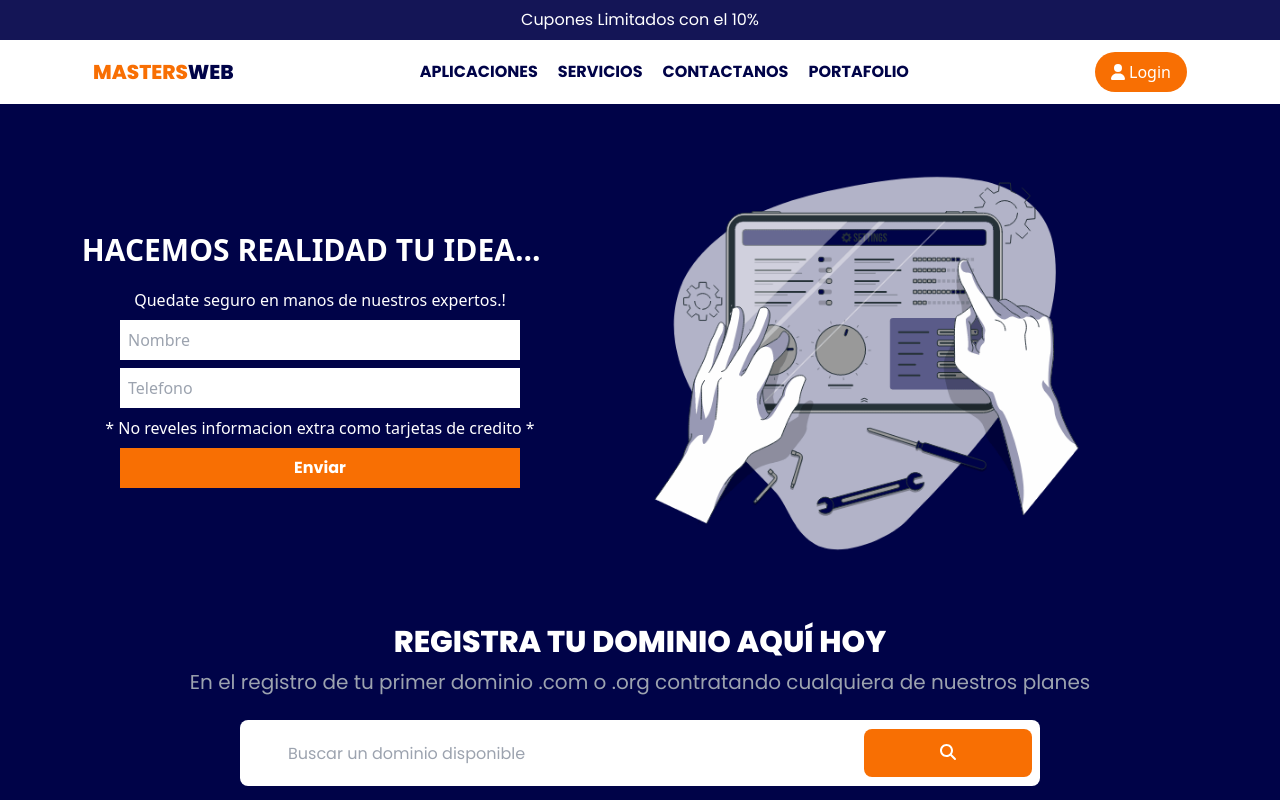
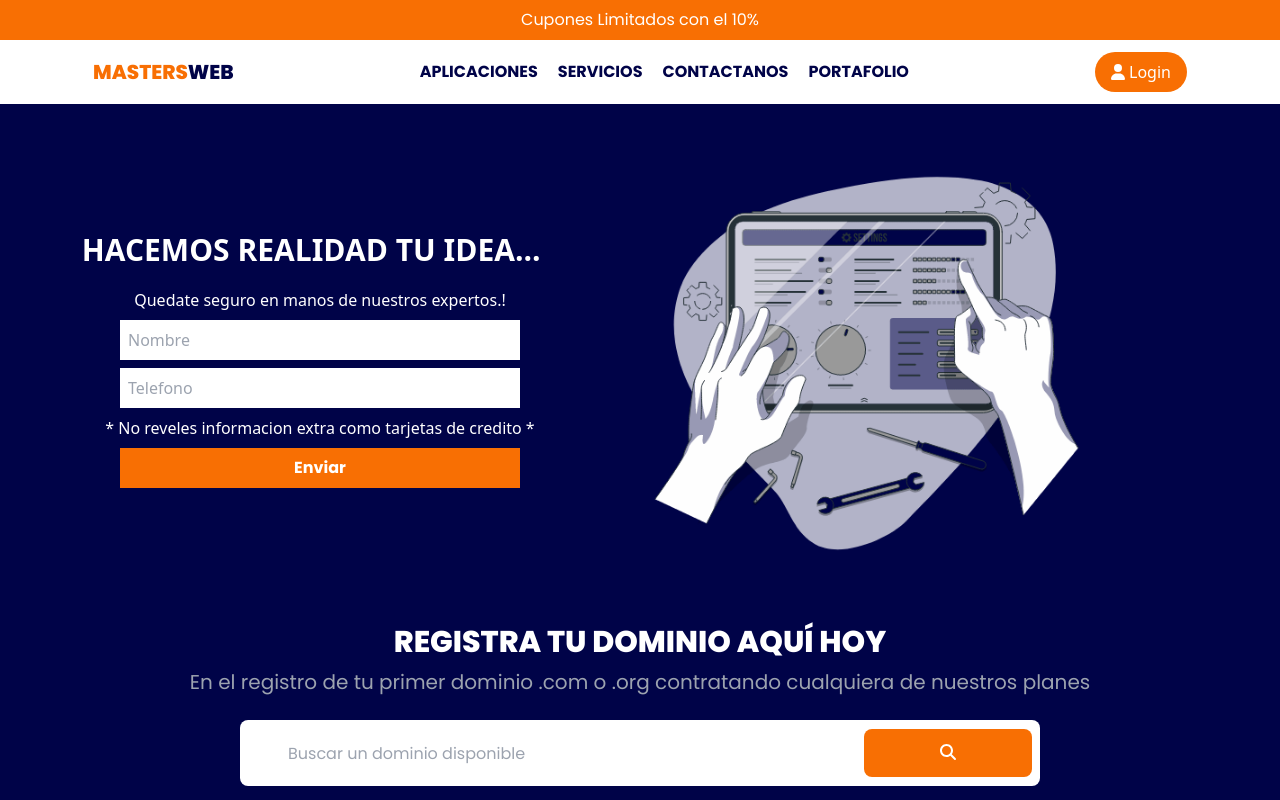
Before and after one commit to af01camacho/Website, a React (Vite) app: page / in a window 1280 px wide. Shown: the top 800 px of the page. Built offline with nearby package versions, Linux system fonts and the light colour scheme.

Commit message:
Update topbar.jsx

```diff
--- a/src/components/topbar/topbar.jsx
+++ b/src/components/topbar/topbar.jsx
@@ -1,7 +1,7 @@
 export function TopBar() {
   return (
     <>
-      <div className="flex justify-center bg-[#000248eb]  text-white h-10 items-center text-m font-primary-font">
+      <div className="flex justify-center bg-second-color  text-white h-10 items-center text-m font-primary-font">
         <h2>Cupones Limitados con el 10%</h2>
       </div>
     </>
```
